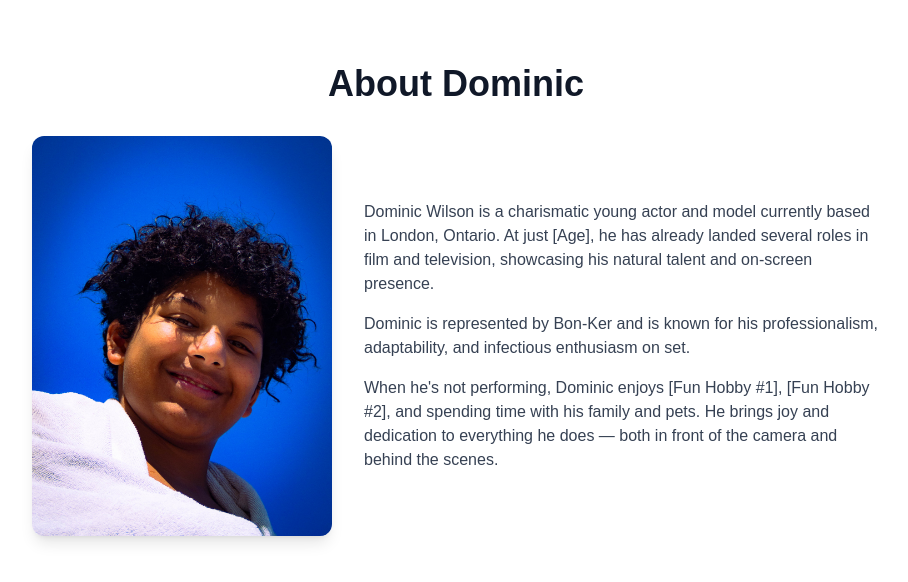
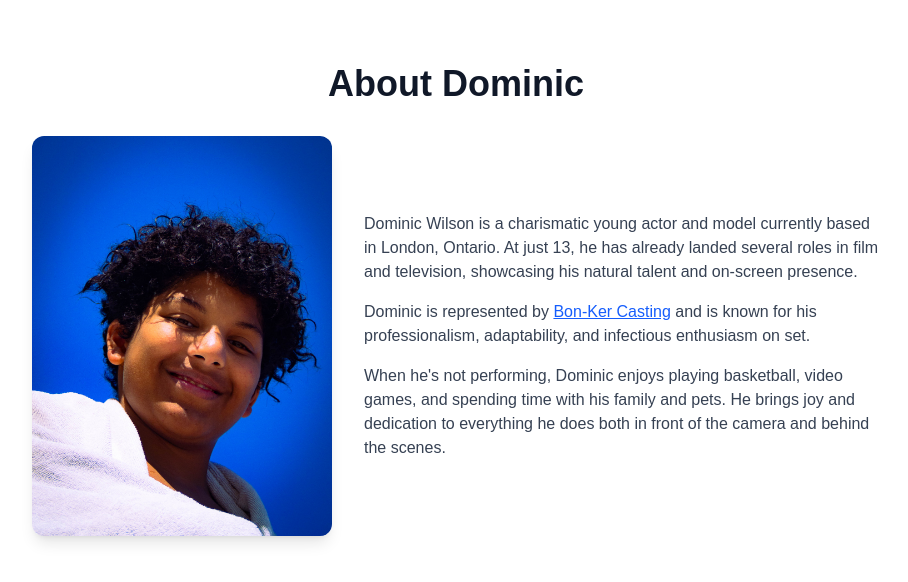
Before and after one commit to RW2023/domport, a Next.js app: page /about in a window 1280 px wide. Shown: the top 582 px of the page, without its empty margins (184-1092 px from the left). Built offline with nearby package versions, Linux system fonts and the light colour scheme.

Commit message:
Update AboutSection content. Link to casting agency

```diff
--- a/src/app/components/AboutSection.tsx
+++ b/src/app/components/AboutSection.tsx
@@ -27,15 +27,24 @@ export default function AboutSection() {
 
                 <div className="space-y-4 text-gray-700 dark:text-gray-300">
                     <p>
-                        Dominic Wilson is a charismatic young actor and model currently based in London, Ontario. At just [Age], he has already landed several roles in film and television, showcasing his natural talent and on-screen presence.
+                        Dominic Wilson is a charismatic young actor and model currently based in London, Ontario. At just 13, he has already landed several roles in film and television, showcasing his natural talent and on-screen presence.
                     </p>
 
                     <p>
-                        Dominic is represented by Bon-Ker and is known for his professionalism, adaptability, and infectious enthusiasm on set.
+                        Dominic is represented by{' '}
+                        <a
+                            href="https://bon-kercasting.ca/"
+                            target="_blank"
+                            rel="noopener noreferrer"
+                            className="text-blue-600 underline hover:text-blue-800 dark:text-blue-400"
+                        >
+                            Bon-Ker Casting
+                        </a>
+                        {' '}and is known for his professionalism, adaptability, and infectious enthusiasm on set.
                     </p>
 
                     <p>
-                        When he&apos;s not performing, Dominic enjoys [Fun Hobby #1], [Fun Hobby #2], and spending time with his family and pets. He brings joy and dedication to everything he does — both in front of the camera and behind the scenes.
+                        When he&apos;s not performing, Dominic enjoys playing basketball, video games, and spending time with his family and pets. He brings joy and dedication to everything he does both in front of the camera and behind the scenes.
                     </p>
                 </div>
             </div>
```
